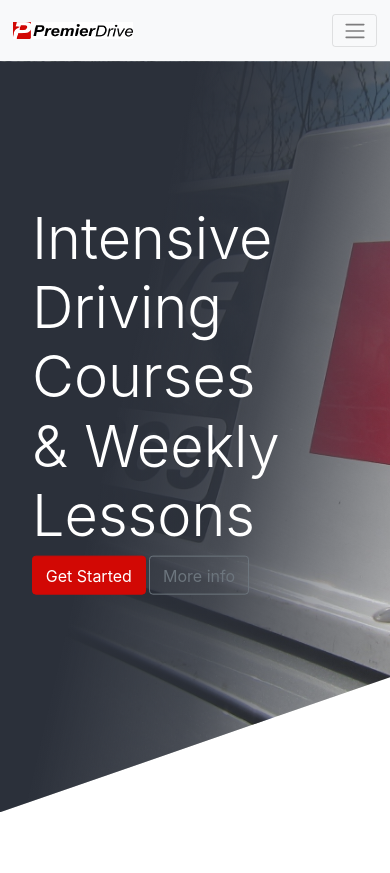
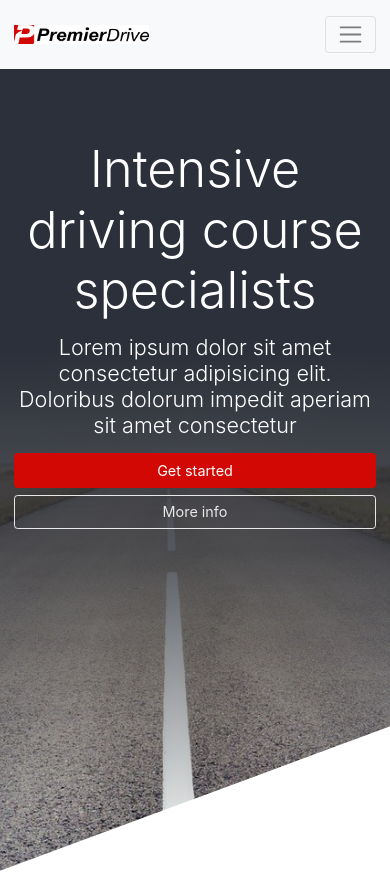
Before and after one commit to Danielfunnell/premierdrive, a website: page index.html in a window 390 px wide. Shown: the top 873 px of the page. Drawn offline with nearby package versions, Linux system fonts and the light colour scheme; some packages are replaced by stand-ins of ours; files whose address does not match are found by name.

Commit message:
changed hero image on mobile site and modified hero text box

```diff
--- a/index.html
+++ b/index.html
@@ -57,9 +57,12 @@
 
         <section class="hero no-padding-top">
             <div class="hero__text-box">
-                <h1 class="display-3">Intensive Driving Courses<br> & Weekly Lessons</h1>
-                    <a href="#" class="btn btn-primary btn-lg">Get Started</a>
-                    <a href="#our-driving-lessons" class="btn btn-outline-secondary btn-lg">More info</a>
+                <h1 class="display-3">Intensive driving course specialists</h1>
+                <h3 class="hero__sub-heading">Lorem ipsum dolor sit amet consectetur adipisicing elit. Doloribus dolorum impedit aperiam sit amet consectetur</h3>
+                    <a href="#" class="large-btn btn-block btn btn-primary">Get started</a>
+                    <a href="#" class="large-btn btn-block btn btn-outline-secondary">More info</a>
+                    <a href="#" class="small-btn btn btn-primary btn-lg">Get started</a>
+                    <a href="#our-driving-lessons" class="small-btn btn btn-outline-secondary btn-lg">More info</a>
             </div>
         </section>
 
--- a/sass/abstracts/_variables.scss
+++ b/sass/abstracts/_variables.scss
@@ -1,4 +1,5 @@
 $primary: #d20804;
+$secondary: rgba(255, 255, 255, 0.877);
 $color-secondary: #2b303a;
 
 $color-white: #fff;
--- a/sass/base/_base.scss
+++ b/sass/base/_base.scss
@@ -8,28 +8,29 @@
 
 html {
 
-    font-size: 85%; /*root font size. Default font size of browser is 16px. Always select in percentage so if user changes browser default it scales. So 10/16 = 62.5%. Easier to set 10px then 1 rem would = 10px.*/
+    font-size: 90%; /*root font size. Default font size of browser is 16px. Always select in percentage so if user changes browser default it scales. So 10/16 = 62.5%. Easier to set 10px then 1 rem would = 10px.*/
     scroll-behavior: auto;
 /*@include respond(phone) { Dont this query as it also applies for the tab-port as below 900px
     font-size: 50%;
 }*/
 
 @include respond(phone) {
-    font-size: 85%; //1rem =8px, 8/16 =50%
+    font-size: 100%; //1rem =8px, 8/16 =50%
 }
 
 @include respond(tab-port) {
-    font-size: 85%; //1rem =8px, 8/16 =50%
+    font-size: 100%; //1rem =8px, 8/16 =50%
 }
 
 @include respond(tab-land) {
-    font-size: 90%;
+    font-size: 100%;
 }
 
 
 @include respond(big-desktop) {
     font-size: 100%;
 }
+
 }
 
 body {
--- a/sass/components/_feature-card.scss
+++ b/sass/components/_feature-card.scss
@@ -10,11 +10,15 @@
     margin-bottom: 1rem;
 
     @include respond(tab-port) {
-        height: 31rem;
+        height: 35rem;
+    }
+
+    @include respond(tab-land) {
+        height: 32rem;
     }
 
     @include respond(desktop) {
-        height: 29rem;
+        height: 30rem;
     }
 
     &__img {
@@ -22,15 +26,18 @@
         height: 15rem;
 
         @include respond(tab-port) {
-            height: 13rem;
+            height: 15rem;
         }
     }
 
     &__text-box {
         padding: 0.75rem 1.25rem;
-        border-top: solid 1px $color-white;
+        border-top: solid 2px $color-white;
         background-color: $color-light-grey;
 
+        @include respond(tab-port) {
+            border-top:none;
+        }
     }
 
     &__para-box {
--- a/sass/components/_testimonial.scss
+++ b/sass/components/_testimonial.scss
@@ -5,10 +5,11 @@
     padding: .5rem;
     border-radius: 3px;
     margin-bottom: 5rem;
+    height:auto;
     vertical-align: middle;
 
 
-    @include respond(tab-port) {
+    @include respond(tab-land) {
         width: 75%;
         padding: 1.5rem;
         vertical-align: middle;
@@ -16,10 +17,10 @@
     }
 
     &__name {
-        text-align: center;
+        text-align:right;
 
 
-        @include respond(tab-port) {
+        @include respond(tab-land) {
             text-align: left;
             margin-left: 11rem;
         }
@@ -31,10 +32,11 @@
         border-radius: 50%;
         margin-right: .3rem;
         float: left;
-        top:0;
-        left:0;
+        shape-outside: circle();
+        margin: 1rem 1rem 1rem 0;
 
-        @include respond(tab-port) {
+
+        @include respond(tab-land) {
             vertical-align: middle;
             transform: skewX(10deg);
         }
@@ -47,7 +49,7 @@
 
 
 
-        @include respond(tab-port) {
+        @include respond(tab-land) {
             margin-left: 10rem;
             transform: skewX(10deg);
         }
--- a/sass/layout/_header.scss
+++ b/sass/layout/_header.scss
@@ -1,30 +1,78 @@
 .hero {
-    background-image: linear-gradient(103deg,
+    background-image: linear-gradient(180deg,
         rgba($color-secondary, .9999) 35%,
         rgba($color-secondary, 0.8) 60%,
-        transparent 100%),url(img/driving-schools-ashford-hero.jpg);
-    height: 89vh;
+        transparent 100%),url(img/road-220058_1280.jpg);
+    height: 95vh;
     position: relative;
     background-size: cover;
     background-position: center;
     clip-path: polygon(0% 0%, 100% 0%, 100% 82%, 0% 100%);
 
+        @include respond(tab-port) {
+            background-image: linear-gradient(103deg,
+        rgba($color-secondary, .9999) 35%,
+        rgba($color-secondary, 0.8) 60%,
+        transparent 100%),url(img/driving-schools-ashford-hero.jpg);
+        height: 89vh;
+        position: relative;
+        background-size: cover;
+        background-position: center;
+        clip-path: polygon(0% 0%, 100% 0%, 100% 82%, 0% 100%);
+        }
+
+    &__text-box {
+        text-align:center;
+        top:7%;
+        color:$color-white;
+        position: absolute;
+        margin: 0 auto;
+        padding: 1rem;
 
 
-    &__text-box {
-        margin-left: 2.5rem;
-        position: relative;
-        top: 45%;
-        transform: translateY(-50%);
-
-
+        @include respond(tab-port) {
+            text-align:left;
+            margin-left: 2rem;
+            width:60%;
+            position: relative;
+            top: 45%;
+            transform: translateY(-50%);
+        }
     }
 
     &__text-box h1 {
-        font-size: 450%;
+        font-size: 350%;
 
         @include respond(phone) {
             font-size: 525%;
         }
     }
+
+    &__sub-heading {
+        font-weight: 300;
+        font-size: 150%;
+        margin: 1rem 0;
+    }
 }
+
+.small-btn {
+    display:none;
+    opacity: 0;
+    visibility: hidden;
+
+    @include respond(tab-port) {
+        display: block;
+        opacity: 1;
+        visibility: visible;
+    }
+}
+
+.large-btn {
+    display:block;
+
+    @include respond(tab-port) {
+        display: none;
+        opacity: 0;
+        visibility: hidden;
+    }
+}
--- a/sass/pages/_home.scss
+++ b/sass/pages/_home.scss
@@ -1,3 +1,12 @@
+.welcome {
+    padding-top: 1rem;
+
+    @include respond(tab-port) {
+        padding-top: 5rem;
+    }
+}
+
+
 .our-courses {
     position: relative;
     background-color: $color-light-grey;
```
Also changed, not shown: css/style.css.
